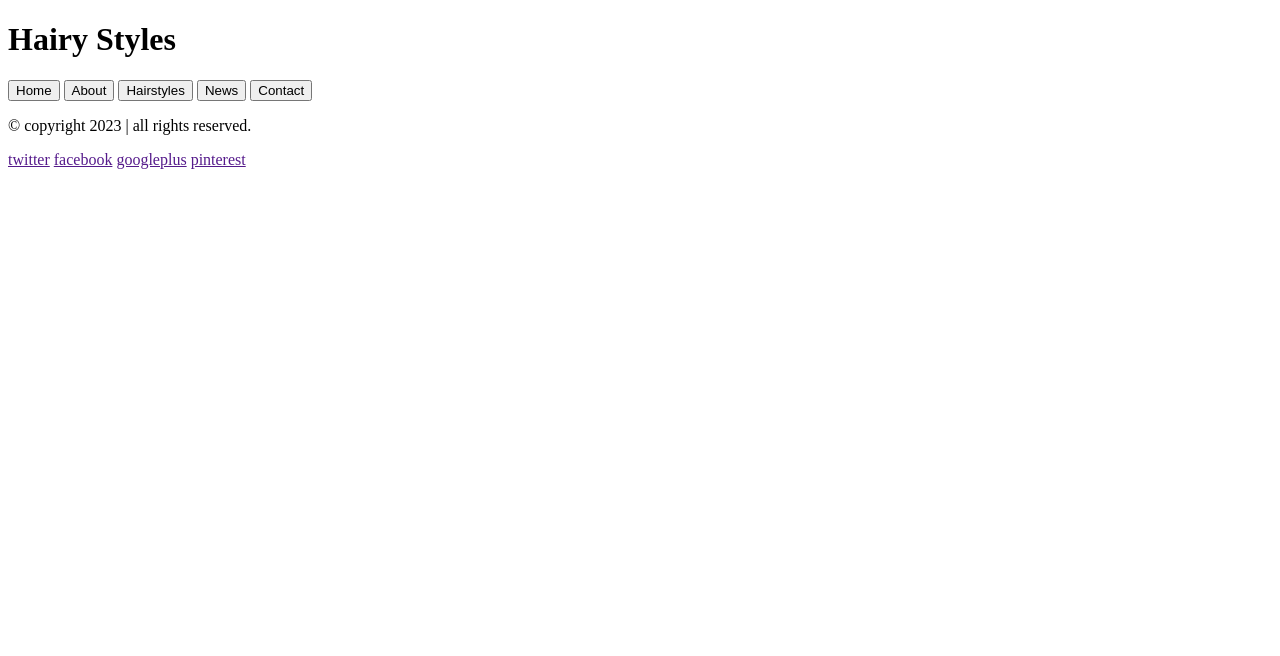
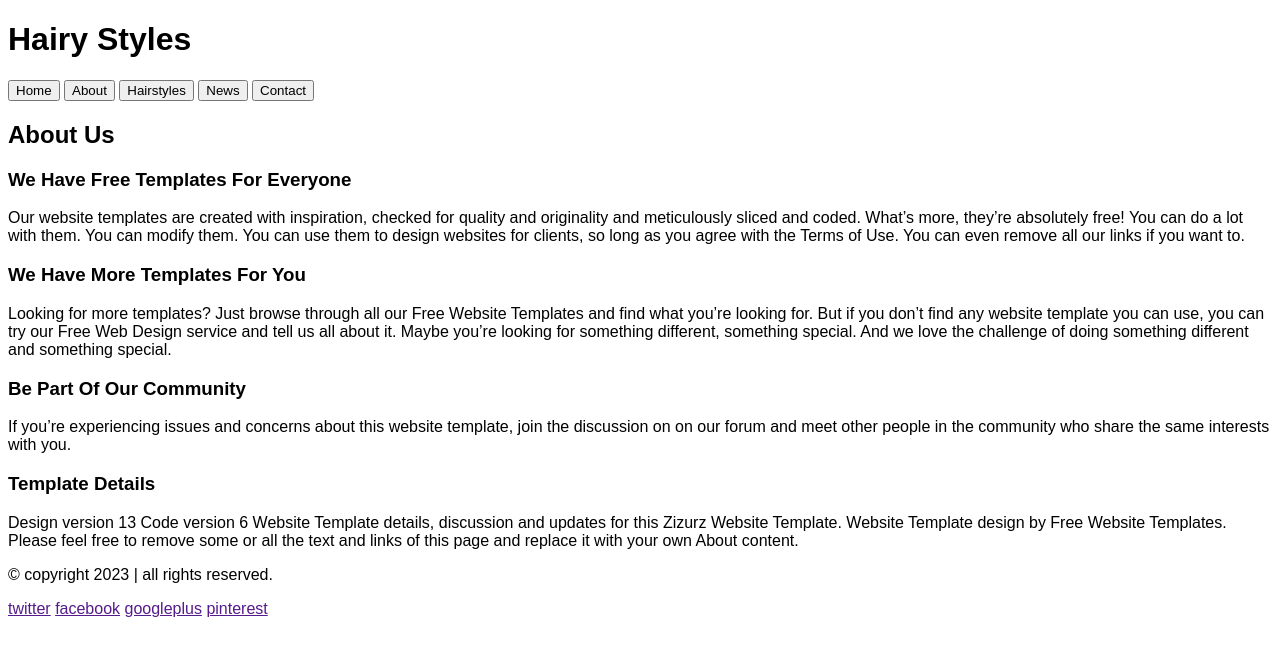
Before and after one commit to daynawhite/hairSalonWebsite, a plain HTML site: page about.html in a window 1280 px wide. Drawn offline with Linux system fonts and the light colour scheme.

Commit message:
add content to about page

```diff
--- /dev/null
+++ b/about.css
@@ -0,0 +1,3 @@
+body {
+    font-family: sans-serif;
+}
--- a/about.html
+++ b/about.html
@@ -3,6 +3,7 @@
 <head>
     <meta charset="UTF-8">
     <meta name="viewport" content="width=device-width, initial-scale=1.0">
+    <link href="about.css" rel="stylesheet">
     <title>Document</title>
 </head>
 <body>
@@ -15,8 +16,19 @@
         <button class="pagelink" id="contact">Contact</button>
     </header>
     <main>
-
-
+        <h2>About Us<h2>
+        <h3>We Have Free Templates For Everyone
+        </h3>
+        <p>Our website templates are created with inspiration, checked for quality and originality and meticulously sliced and coded. What’s more, they’re absolutely free! You can do a lot with them. You can modify them. You can use them to design websites for clients, so long as you agree with the Terms of Use. You can even remove all our links if you want to.</p>
+        <h3>We Have More Templates For You</h3>
+        <p>Looking for more templates? Just browse through all our Free Website Templates and find what you’re looking for. But if you don’t find any website template you can use, you can try our Free Web Design service and tell us all about it. Maybe you’re looking for something different, something special. And we love the challenge of doing something different and something special.</p>
+        <h3>Be Part Of Our Community</h3>
+        <p>If you’re experiencing issues and concerns about this website template, join the discussion on on our forum and meet other people in the community who share the same interests with you.</p>
+        <h3>Template Details
+        </h3>
+        <p>Design version 13
+            Code version 6
+            Website Template details, discussion and updates for this Zizurz Website Template. Website Template design by Free Website Templates. Please feel free to remove some or all the text and links of this page and replace it with your own About content.</p>
 
 
     </main>
--- a/home.css
+++ b/home.css
@@ -33,7 +33,7 @@ body {
     .container{
       display: grid;
       grid-template-columns: .5fr 1fr 1fr .5fr;
-      grid-template-rows: auto;
+      grid-template-rows: ..4fr .8fr .7fr .7fr 1.2fr .5fr .5fr .3fr;
       box-sizing: border-box;
       grid-row-gap: 15px;
       grid-column-gap: 5px;
@@ -72,25 +72,30 @@ body {
 
   banner {
     grid-area: banner;
-    display: inline-flex;
+    display: flex;
+    flex-wrap: wrap;
     color: black;
     border: 2px solid;
     border-color: rgb(95,179,189);
     border-radius: 1% 1% 1% 1%;
+    object-fit:fill;
   }
 
 .images img {
-    width: 120%;
+    /* width: 100%; */
+    object-fit:fill;
+  }
 
-  }
 .great-hairstyle {
-   width: 100%;
+    object-fit:fill;
 }
+
   h2 {
     font-size: 40px;
     line-height: 1;
     font-family: "black han sans";
     font-weight: bolder;
+    line-height: 1;
     /* padding-left: 50px;
     padding-right: 50px;
     padding-top: 110px; */
```
Also changed, not shown: home.html (+2 -1 lines).
